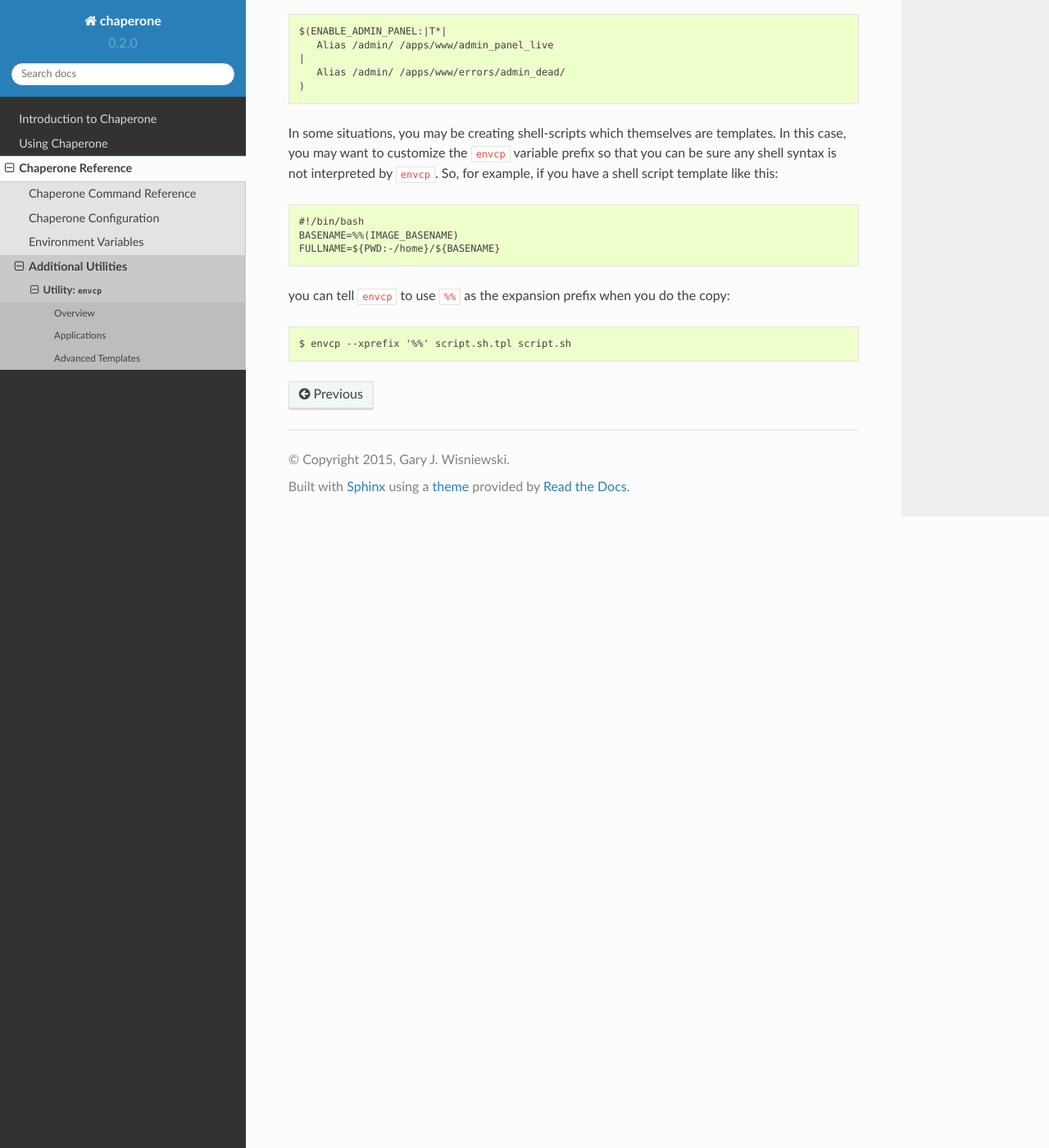
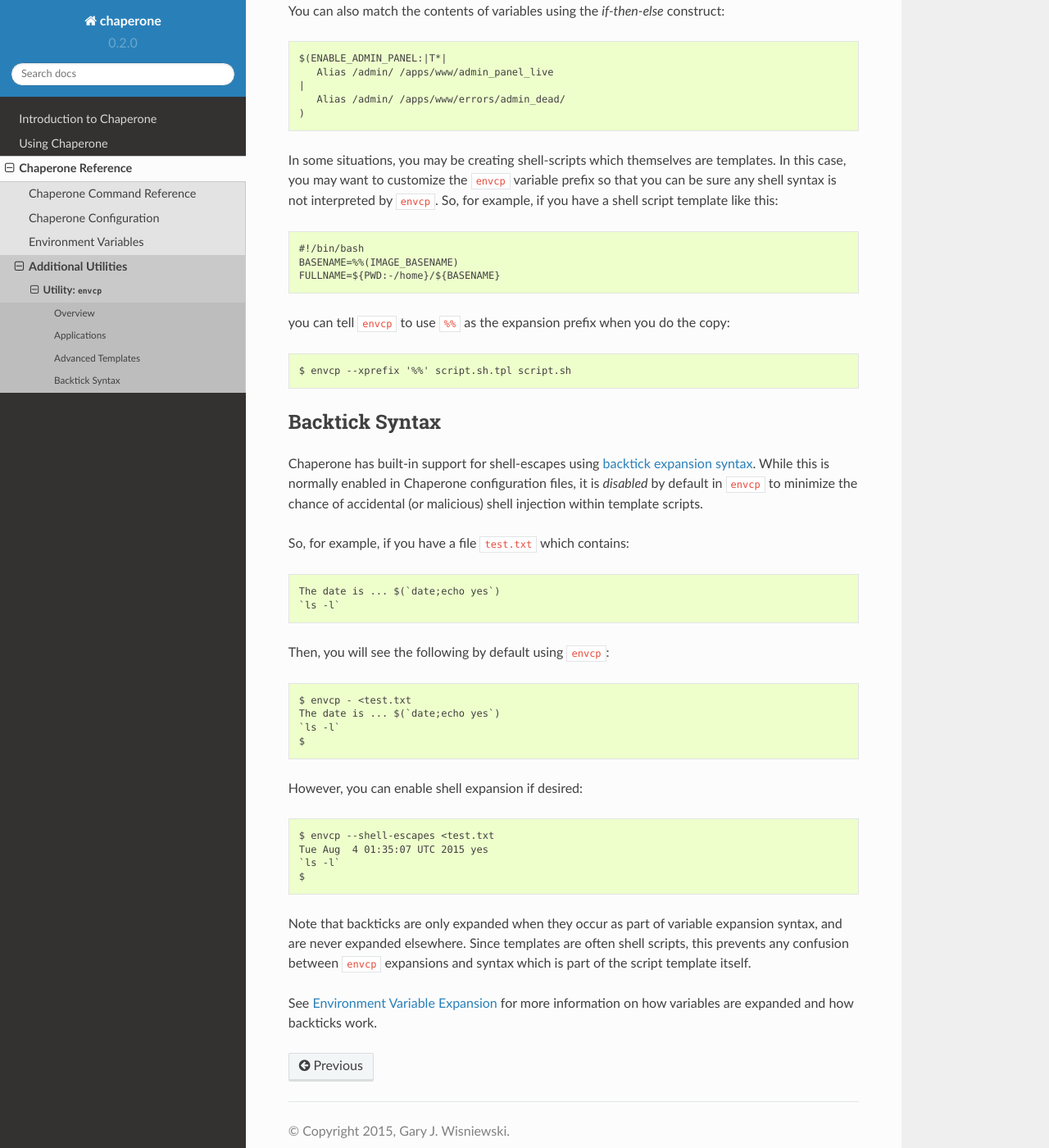
Before and after one commit to garywiz/chaperone, a Sphinx documentation site: the page built from doc/source/ref/utility-envcp.rst, in a window 1280 px wide and 1400 px high, scrolled down 2178 px. Shown: the whole window at 82% size. Built offline with Sphinx 7.4.7 and the Read the Docs theme 2.0.0, drawn with Linux system fonts in a browser that asks for light colours; some of the changed text lies outside the part shown.

Commit message:
Version 0.2.28: - Refined the use of shell escapes by formalizing $(`command`) - Added --shell-enable to envcp - Added documentation clarifying shell escape usage.

```diff
--- a/chaperone/cproc/version.py
+++ b/chaperone/cproc/version.py
@@ -1,7 +1,7 @@
 # This file is designed to be used as a package module, but also as a main program runnable
 # by Python2 or Python3 which will print the version.  Used in setup.py
 
-VERSION = (0,2,27)
+VERSION = (0,2,28)
 DISPLAY_VERSION = ".".join([str(v) for v in VERSION])
 
 LICENSE = "Apache License, Version 2.0"
--- a/doc/source/guide/chap-docker-simple.rst
+++ b/doc/source/guide/chap-docker-simple.rst
@@ -1,5 +1,5 @@
 
-.. _chap.docker:
+.. _chap.example-docker:
 
 A Simple Docker Example
 =======================
--- a/doc/source/ref/utility-envcp.rst
+++ b/doc/source/ref/utility-envcp.rst
@@ -35,6 +35,7 @@ The following options can be specified:
   				will terminate with an error when any destination file already exists.
   --strip *suffix*		When files are copied, strip off the specified filename suffix to derive
   	  			the filename that should be used in the destination directory.
+  --shell-enable		Enables backtick expansion features.
   --xprefix *char*		Specify the introductory prefix used for variable expansions.
   	    			Defaults to the dollar-sign character (`$`).
   --xgrouping *charlist*	Specify a list of opening brace types.  Defaults to the left curly brace
@@ -111,3 +112,39 @@ by ``envcp``.  So, for example, if you have a shell script template like this::
 you can tell ``envcp`` to use ``%%`` as the expansion prefix when you do the copy::
 
   $ envcp --xprefix '%%' script.sh.tpl script.sh
+
+
+Backtick Syntax
+---------------
+
+Chaperone has built-in support for shell-escapes
+using :ref:`backtick expansion syntax <env.backtick>`.   While this is normally enabled
+in Chaperone configuration files, it is *disabled* by default in ``envcp`` to minimize
+the chance of accidental (or malicious) shell injection within template scripts.
+
+So, for example, if you have a file ``test.txt`` which contains::
+
+  The date is ... $(`date;echo yes`)
+  `ls -l`
+
+Then, you will see the following by default using ``envcp``::
+
+  $ envcp - <test.txt
+  The date is ... $(`date;echo yes`)
+  `ls -l`
+  $
+
+However, you can enable shell expansion if desired::
+
+  $ envcp --shell-escapes <test.txt
+  Tue Aug  4 01:35:07 UTC 2015 yes
+  `ls -l`
+  $
+
+Note that backticks are only expanded when they occur as part of variable expansion
+syntax, and are never expanded elsewhere.  Since templates are often shell scripts,
+this prevents any confusion between ``envcp`` expansions and syntax which is
+part of the script template itself.
+
+See :ref:`env.expansion` for more information on how variables are expanded and
+how backticks work.
```
Also changed, not shown: other parts of doc/source/guide/chap-docker-simple.rst (+0 -4 lines), CHANGELOG.md (+15 -0 lines), doc/source/ref/env.rst (+21 -5 lines), 3 other files.
